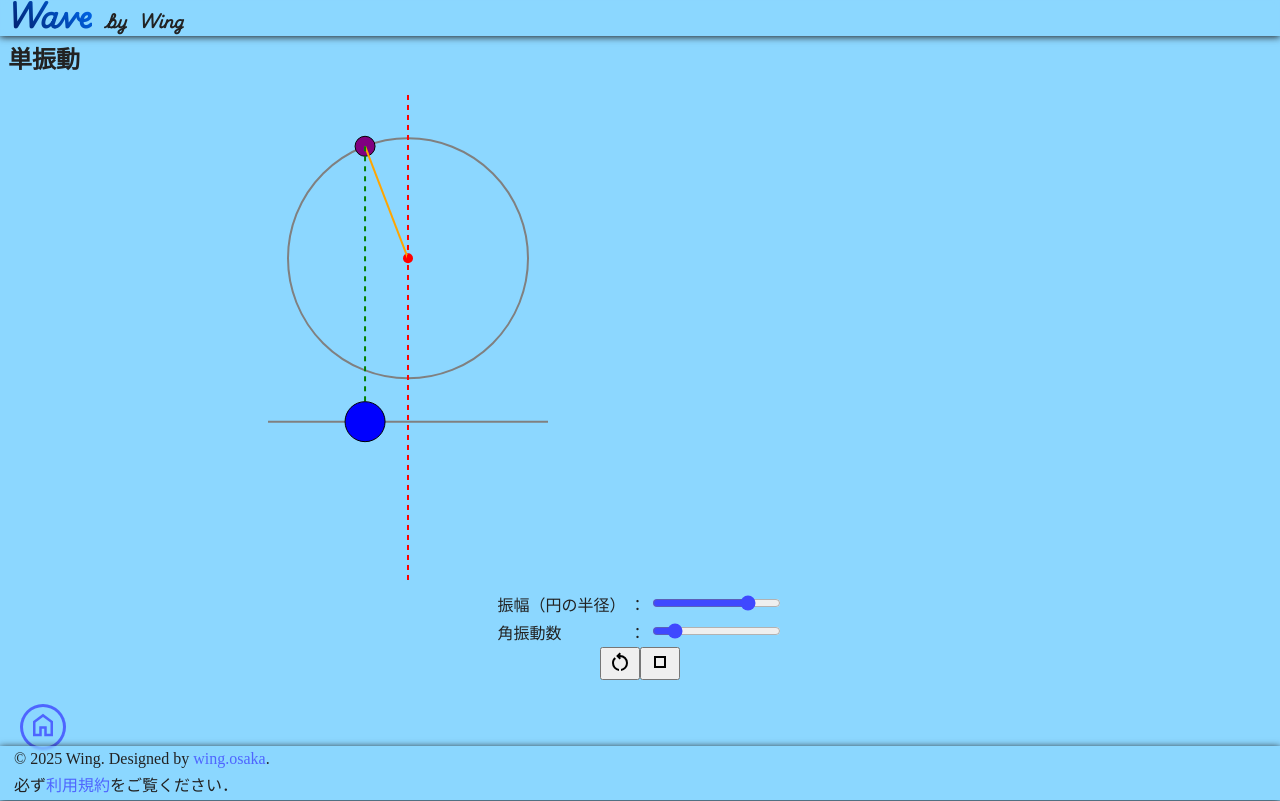
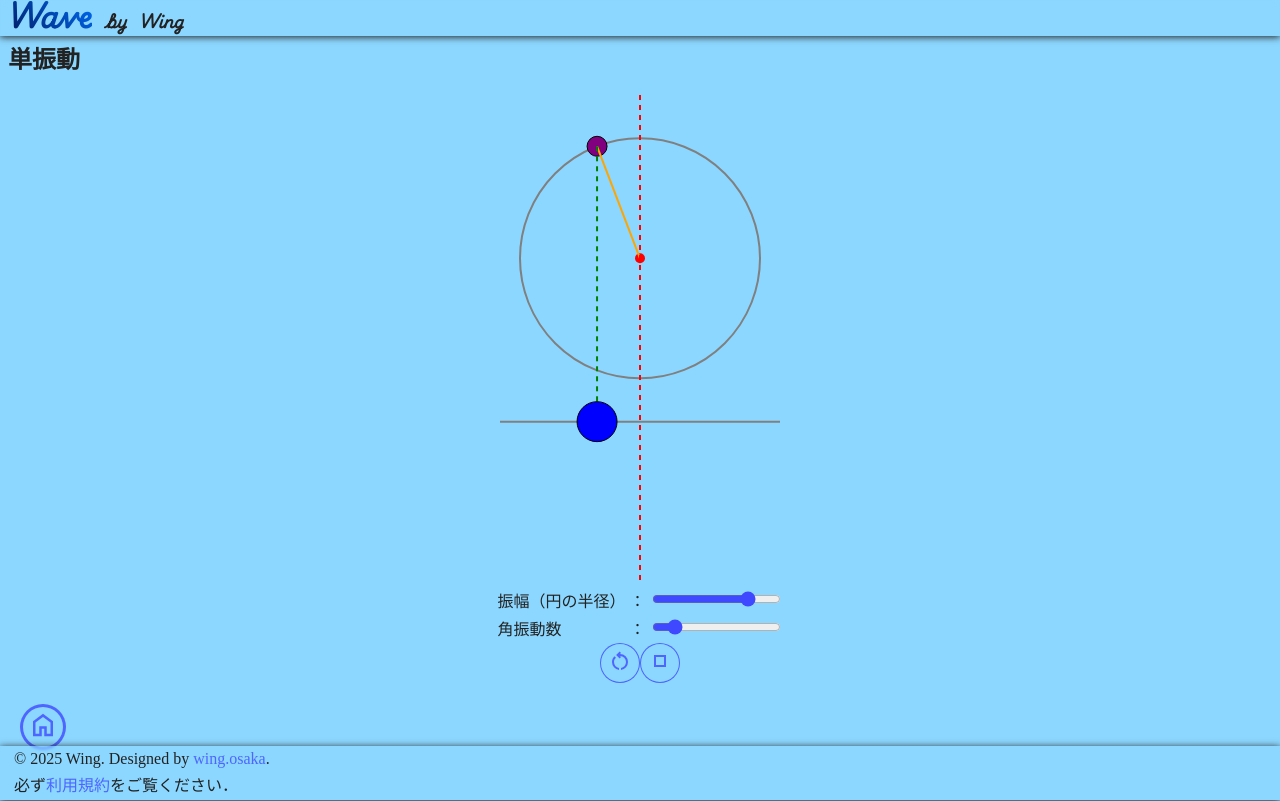
Before and after one commit to te-wing/wave.graphics, a Next.js app: page /wavelayout/tanshindou in a window 1280 px wide. Built offline with nearby package versions, Linux system fonts and the light colour scheme; a web font is replaced by a local one.

Commit message:
できた

```diff
--- a/src/app/wavelayout/tanshindou/canvas.tsx
+++ b/src/app/wavelayout/tanshindou/canvas.tsx
@@ -180,8 +180,8 @@ const OscillationCanvas: React.FC<OscillationCanvasProps> = ({
 
   return (
     <>
+      <div className={styles.controls}>
       <canvas id="myCanvas" ref={canvasRef} width={800} height={490}></canvas>
-      <div className={styles.controls}>
         <table>
           <tbody>
             <tr>
@@ -239,11 +239,11 @@ const OscillationCanvas: React.FC<OscillationCanvasProps> = ({
             </tr>
           </tbody>
         </table>
-        <div className='styles.buttonList'>
-          <button onClick={handleReset}>
+        <div className={styles.buttonList}>
+          <button className={styles.button} onClick={handleReset}>
             <svg xmlns="http://www.w3.org/2000/svg" height="24px" viewBox="0 -960 960 960" width="24px" fill="currentColor"><path d="M440-122q-121-15-200.5-105.5T160-440q0-66 26-126.5T260-672l57 57q-38 34-57.5 79T240-440q0 88 56 155.5T440-202v80Zm80 0v-80q87-16 143.5-83T720-440q0-100-70-170t-170-70h-3l44 44-56 56-140-140 140-140 56 56-44 44h3q134 0 227 93t93 227q0 121-79.5 211.5T520-122Z"/></svg>
           </button>
-          <button onClick={handlePlayPause}>
+          <button className={styles.button} onClick={handlePlayPause}>
             {isPlaying ? (
               <svg xmlns="http://www.w3.org/2000/svg" height="24px" viewBox="0 -960 960 960" width="24px" fill="currentColor"><path d="M320-640v320-320Zm-80 400v-480h480v480H240Zm80-80h320v-320H320v320Z"/></svg>
             ) : (
--- a/src/app/wavelayout/tanshindou/tanshindoucanvas.module.scss
+++ b/src/app/wavelayout/tanshindou/tanshindoucanvas.module.scss
@@ -11,3 +11,17 @@
 .buttonList {
   flex-direction: row;
 }
+
+.button {
+  height: 40px;
+  width: 40px;
+  border-radius: 50%;
+  background-color: var(--background);
+  color: var(--a-default);
+  align-items: center;
+  justify-content: center;
+  border: 1px solid var(--a-default);
+  :hover {
+    color: var(--a-hover);
+  }
+}
```
